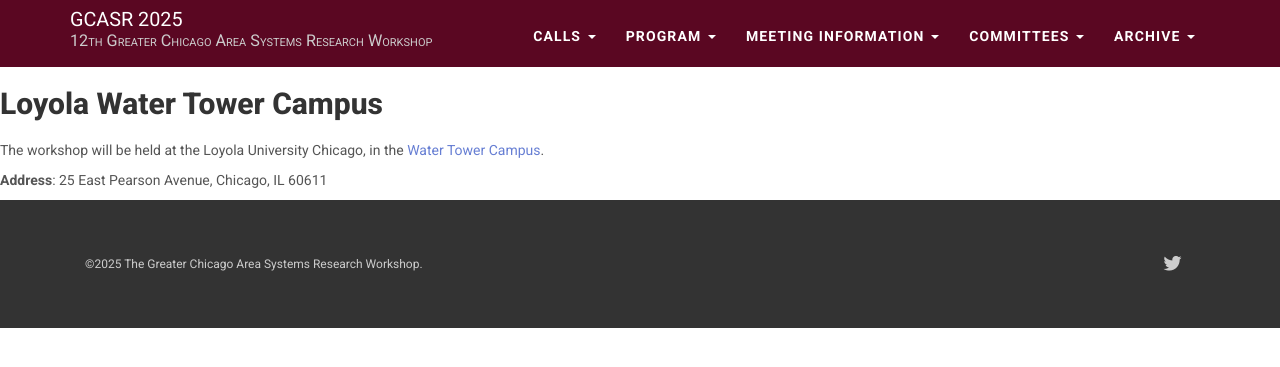
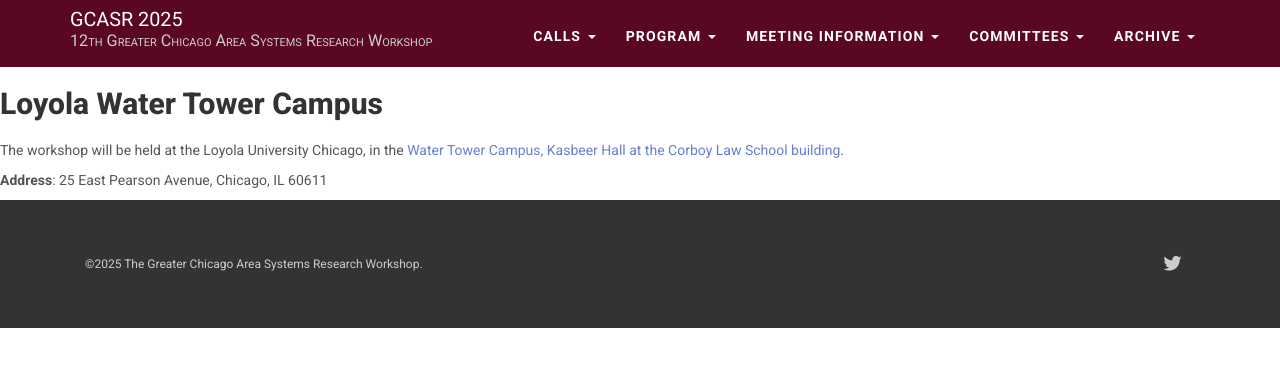
Before and after one commit to gcasr/2025, a Jekyll site: the page built from pages/venue.md, in a window 1280 px wide. Shown: the top 367 px of the page. Built offline with Jekyll 4.4.1, drawn with Linux system fonts in a browser that asks for light colours; nearby versions of some CDN libraries; our own code applies the rules of GitHub Pages for plain Markdown files; library files that are not in the unit come from our copies.

Commit message:
Update venue.md

```diff
--- a/pages/venue.md
+++ b/pages/venue.md
@@ -1,5 +1,5 @@
 ## Loyola Water Tower Campus
 
-The workshop will be held at the Loyola University Chicago, in the [Water Tower Campus](https://sa.uic.edu/https://www.luc.edu/communityrelations/campuses/watertowercampuswtc/).
+The workshop will be held at the Loyola University Chicago, in the [Water Tower Campus, Kasbeer Hall at the Corboy Law School building](https://maps.app.goo.gl/HxJUT345hzFZpigSA).
 
 **Address**: 25 East Pearson Avenue, Chicago, IL 60611
```
